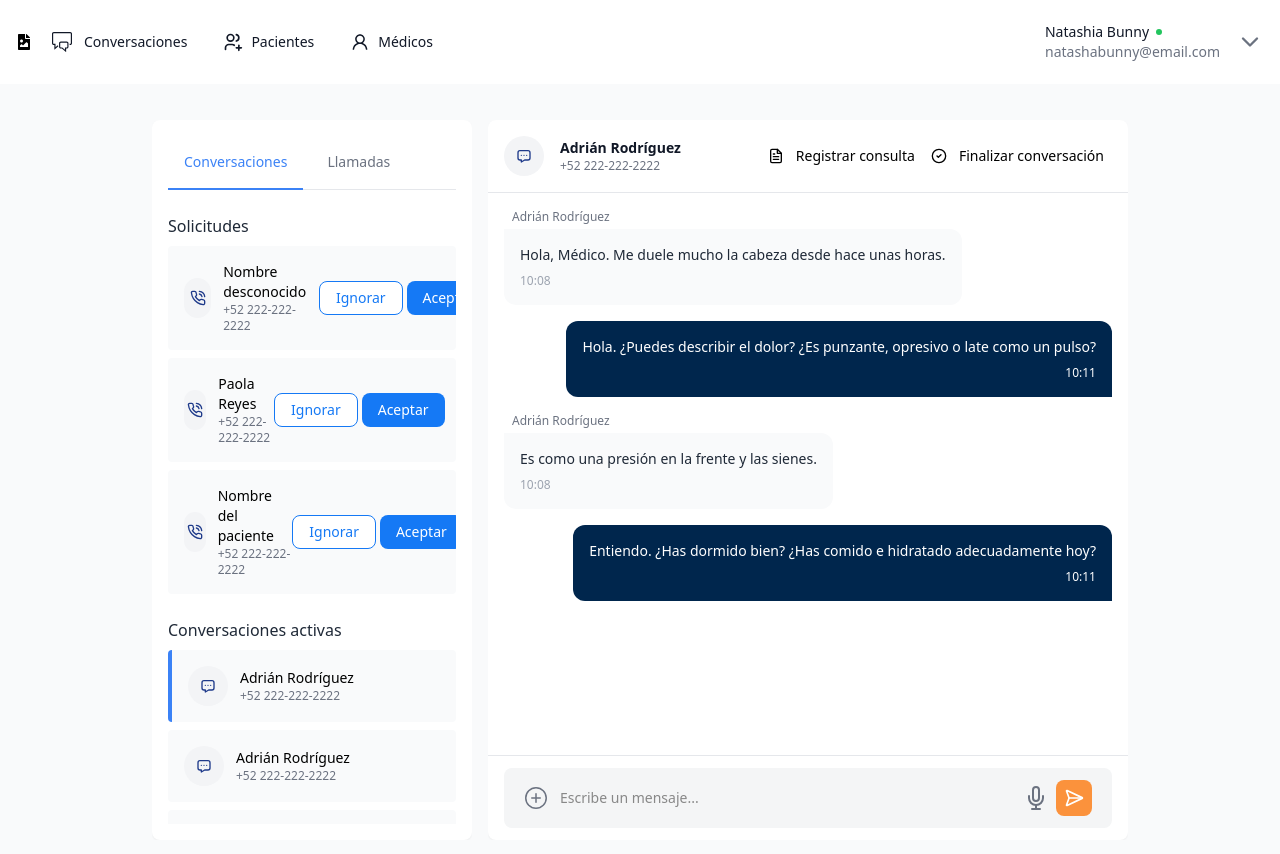
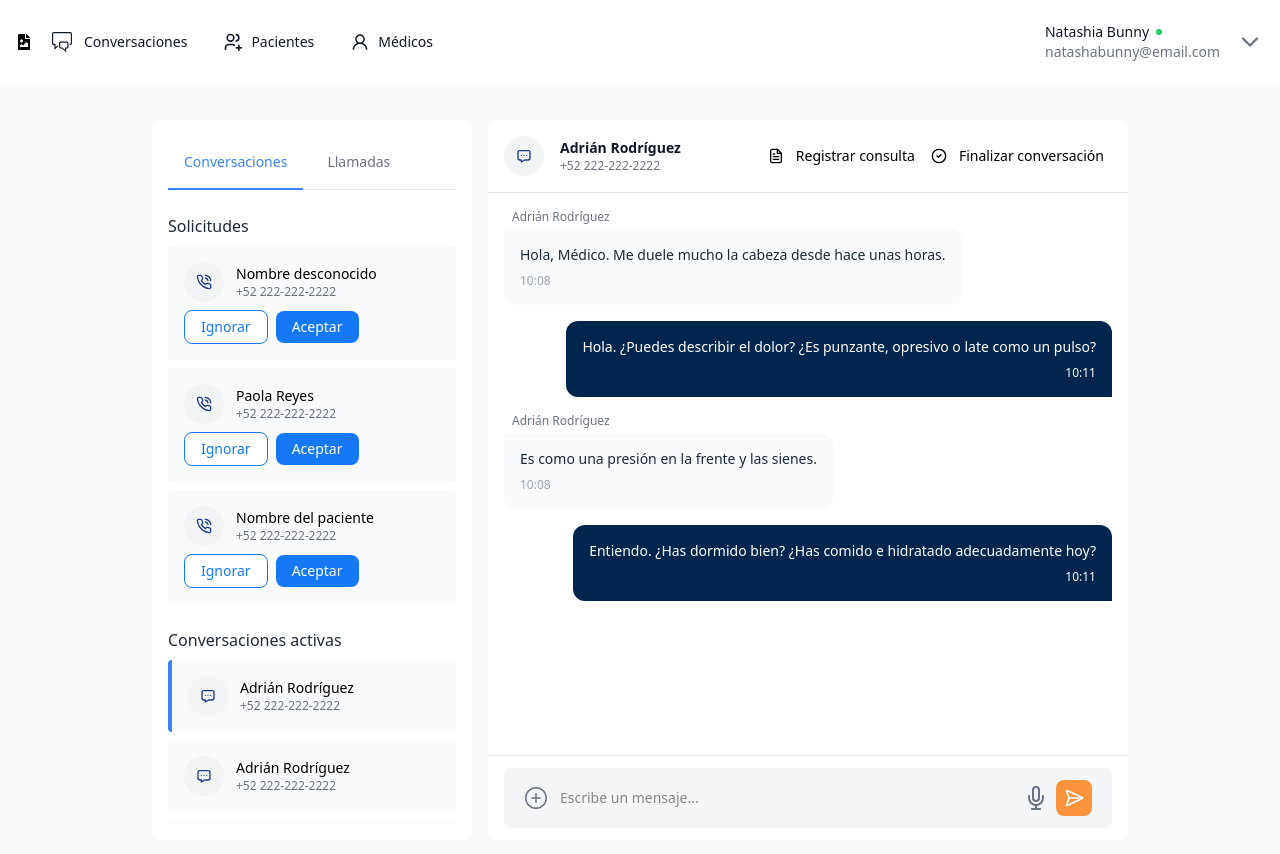
Before and after one commit to umakossiooo/myDocClient, a React (Vite) app in the folder frontend/: page / in a window 1280 px wide. Shown: the top 854 px of the page. Built offline with nearby package versions, Linux system fonts and the light colour scheme.

Commit message:
style: enhance layout of ConversationPanel component with improved flex properties and spacing

```diff
--- a/frontend/src/components/ConversationPanel.tsx
+++ b/frontend/src/components/ConversationPanel.tsx
@@ -41,7 +41,10 @@ const ConversationPanel: React.FC = () => {
                     <h3 className="text-base text-gray-800 mb-2 text-left">Solicitudes</h3>
                     <div className="space-y-2">
                         {solicitudes.map((s) => (
-                            <div key={s.id} className="conversation-container flex items-center justify-between text-sm">
+                            <div
+                                key={s.id}
+                                className="conversation-container flex items-center justify-between text-sm flex-wrap gap-2"
+                            >
                                 <div className="flex items-center gap-3">
                                     <div className="flex items-center justify-center w-10 h-10 bg-gray-100 rounded-full">
                                         <LuPhoneCall className="w-4 h-4 text-blue-900" />
@@ -51,7 +54,7 @@ const ConversationPanel: React.FC = () => {
                                         <p className="text-gray-500 text-xs">{s.telefono}</p>
                                     </div>
                                 </div>
-                                <div className="flex gap-1">
+                                <div className="flex gap-2 flex-wrap items-center">
                                     <button className="btn btn-outline">Ignorar</button>
                                     <button className="btn btn-primary">Aceptar</button>
                                 </div>
```
